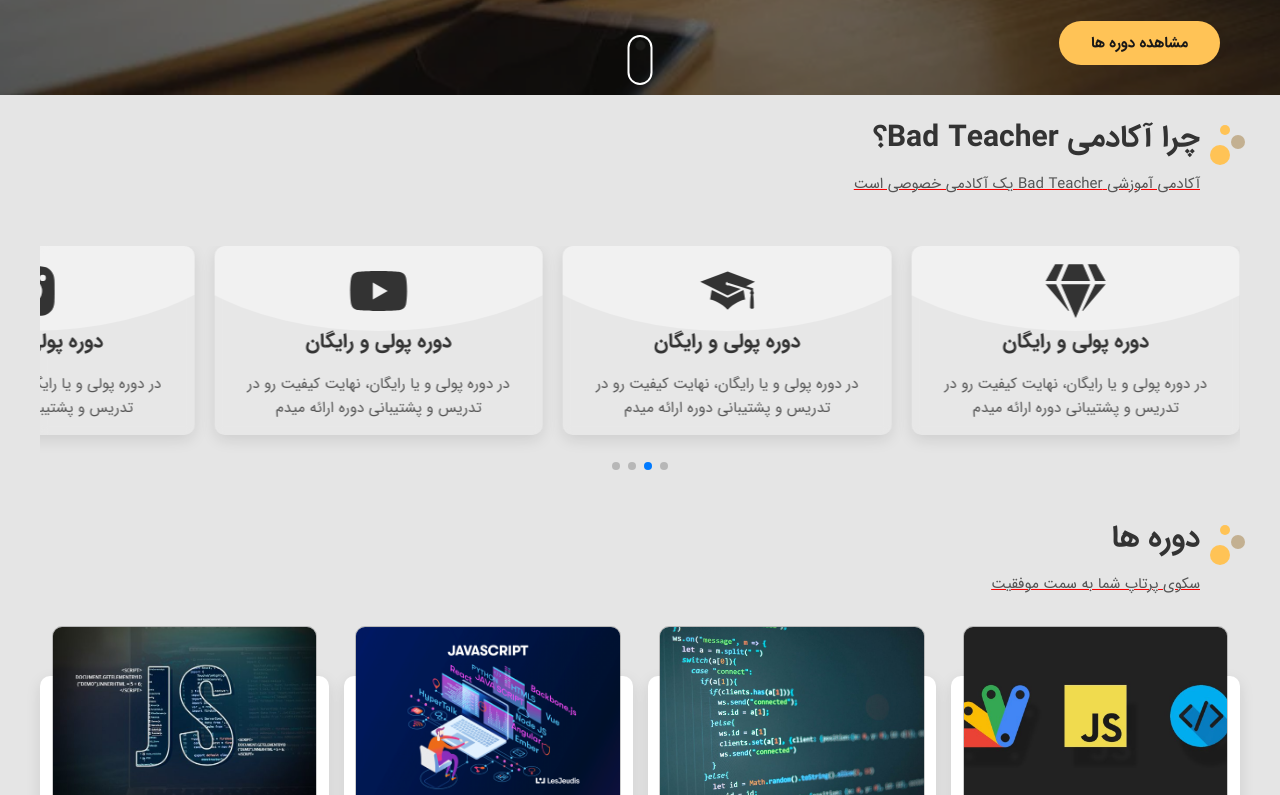
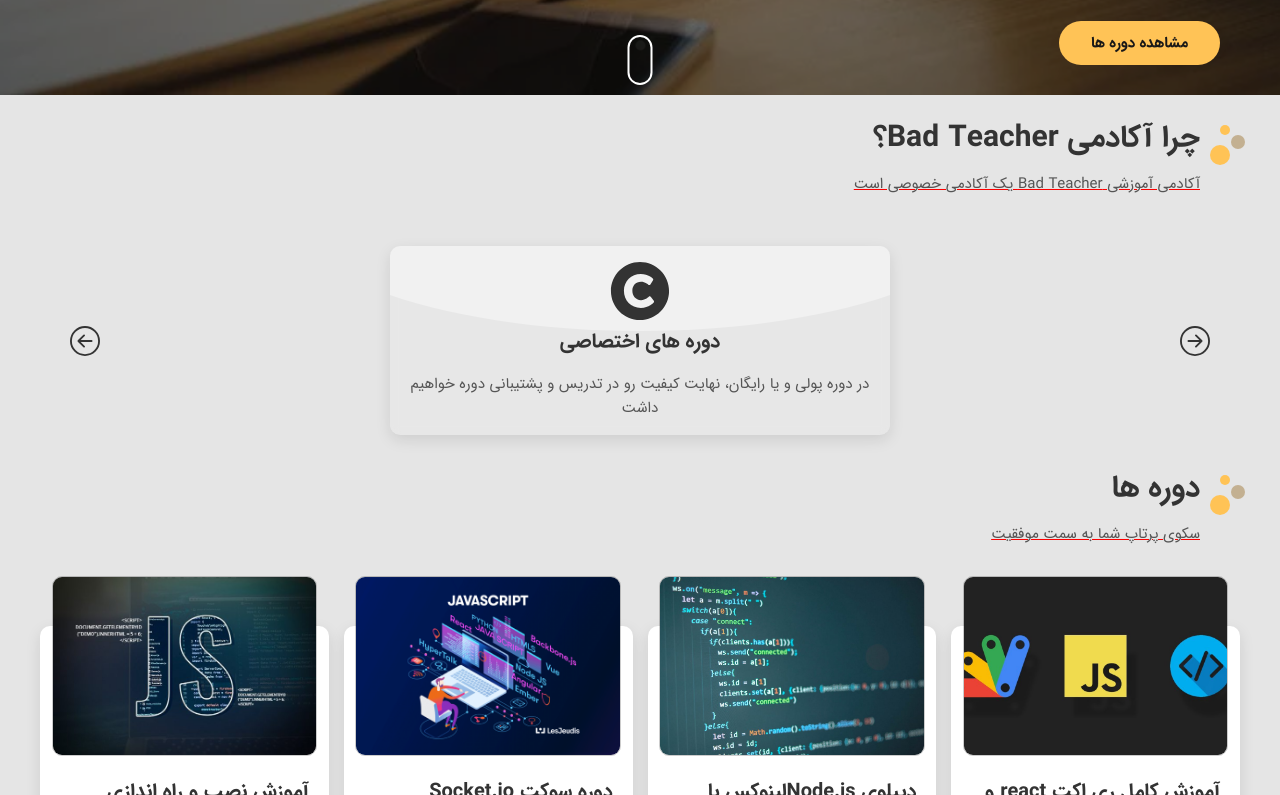
Before and after one commit to Amir-Bagjani/bad-teacher-final, a Next.js app: page / in a window 1280 px wide. Shown: the part 705-1500 px from the top of the page. Built offline with nearby package versions, Linux system fonts and the light colour scheme.

Commit message:
slider add to home page

```diff
--- a/components/FeaturesSwip.tsx
+++ b/components/FeaturesSwip.tsx
@@ -1,108 +1,100 @@
+import { useState } from "react";
+import { BsArrowLeftCircle, BsArrowRightCircle } from "react-icons/bs";
 import { FaCrown, FaGem, FaCopyright, FaYoutube } from "react-icons/fa";
 import { GiGraduateCap } from "react-icons/gi";
 import { RiInstagramFill } from "react-icons/ri";
-
-import { Swiper, SwiperSlide } from "swiper/react";
-import { Pagination, Autoplay } from "swiper";
-// Import Swiper styles
-import "swiper/css";
-import "swiper/css/pagination";
-
+//type
+type Slide = {
+  id: number;
+  icon: JSX.Element;
+  title: string;
+  description: string;
+};
 //style
 import styles from "../styles/component/FeatureSwip.module.scss";
 
+const featureDate = [
+  {
+    id: 1,
+    icon: <FaCopyright className={styles.icon} />,
+    title: "دوره های اختصاصی",
+    description:
+      "در دوره پولی و یا رایگان، نهایت کیفیت رو در تدریس و پشتیبانی دوره خواهیم داشت",
+  },
+  {
+    id: 2,
+    icon: <FaGem className={styles.icon} />,
+    title: "دوره های اختصاصی",
+    description:
+      "در دوره پولی و یا رایگان، نهایت کیفیت رو در تدریس و پشتیبانی دوره خواهیم داشت",
+  },
+  {
+    id: 3,
+    icon: <GiGraduateCap className={styles.icon} />,
+    title: "دوره های اختصاصی",
+    description:
+      "در دوره پولی و یا رایگان، نهایت کیفیت رو در تدریس و پشتیبانی دوره خواهیم داشت",
+  },
+  {
+    id: 4,
+    icon: <FaYoutube className={styles.icon} />,
+    title: "دوره های اختصاصی",
+    description:
+      "در دوره پولی و یا رایگان، نهایت کیفیت رو در تدریس و پشتیبانی دوره خواهیم داشت",
+  },
+  {
+    id: 5,
+    icon: <RiInstagramFill className={styles.icon} />,
+    title: "دوره های اختصاصی",
+    description:
+      "در دوره پولی و یا رایگان، نهایت کیفیت رو در تدریس و پشتیبانی دوره خواهیم داشت",
+  },
+  {
+    id: 6,
+    icon: <FaCrown className={styles.icon} />,
+    title: "دوره های اختصاصی",
+    description:
+      "در دوره پولی و یا رایگان، نهایت کیفیت رو در تدریس و پشتیبانی دوره خواهیم داشت",
+  },
+];
+
 const FeaturesSwip = () => {
-  return (
-    <Swiper
-      className={styles.featuresContent}
-      spaceBetween={20}
-      modules={[Autoplay, Pagination]}
-      autoplay={{
-        delay: 3500,
-      }}
-      pagination={{
-        clickable: true,
-      }}
-      breakpoints={{
-        0: {
-          slidesPerView: 1.5,
-        },
-        768: {
-          slidesPerView: 2.5,
-        },
-        1020: {
-          slidesPerView: 3.5,
-        },
-      }}
-    >
-      <SwiperSlide className={styles.box}>
-        <FaCopyright className={styles.icon} />
-        <div className={styles.content}>
-          <h3>دوره های اختصاصی</h3>
-          <p>
-            در دوره پولی و یا رایگان، نهایت کیفیت رو در تدریس و پشتیبانی دوره
-            ارائه میدم
-          </p>
-        </div>
-      </SwiperSlide>
-
-      <SwiperSlide className={styles.box}>
-        <FaGem className={styles.icon} />
-        <div className={styles.content}>
-          <h3>دوره پولی و رایگان</h3>
-          <p>
-            در دوره پولی و یا رایگان، نهایت کیفیت رو در تدریس و پشتیبانی دوره
-            ارائه میدم
-          </p>
-        </div>
-      </SwiperSlide>
-
-      <SwiperSlide className={styles.box}>
-        <GiGraduateCap className={styles.icon} />
-        <div className={styles.content}>
-          <h3>دوره پولی و رایگان</h3>
-          <p>
-            در دوره پولی و یا رایگان، نهایت کیفیت رو در تدریس و پشتیبانی دوره
-            ارائه میدم
-          </p>
-        </div>
-      </SwiperSlide>
-
-      <SwiperSlide className={styles.box}>
-        <FaYoutube className={styles.icon}  />
-        <div className={styles.content}>
-          <h3>دوره پولی و رایگان</h3>
-          <p>
-            در دوره پولی و یا رایگان، نهایت کیفیت رو در تدریس و پشتیبانی دوره
-            ارائه میدم
-          </p>
-        </div>
-      </SwiperSlide>
-
-      <SwiperSlide className={styles.box}>
-        <RiInstagramFill className={styles.icon}  />
-        <div className={styles.content}>
-          <h3>دوره پولی و رایگان</h3>
-          <p>
-            در دوره پولی و یا رایگان، نهایت کیفیت رو در تدریس و پشتیبانی دوره
-            ارائه میدم
-          </p>
-        </div>
-      </SwiperSlide>
-
-      <SwiperSlide className={styles.box}>
-        <FaCrown className={styles.icon} />
-        <div className={styles.content}>
-          <h3>اهمیت به زبان آموز</h3>
-          <p>
-            در دوره پولی و یا رایگان، نهایت کیفیت رو در تدریس و پشتیبانی دوره
-            ارائه میدم
-          </p>
-        </div>
-      </SwiperSlide>
-
-    </Swiper>
-  );
+  return <SlideItem slideItem={featureDate} />;
 };
 
 export default FeaturesSwip;
+
+const SlideItem = ({ slideItem }: { slideItem: Slide[] }) => {
+  const [current, setCurrent] = useState(0);
+  const length = slideItem.length;
+
+  const nextSlide = () => {
+    setCurrent((prev) => (prev === length - 1 ? 0 : prev + 1));
+  };
+  const prevSlide = () => {
+    setCurrent((prev) => (prev === 0 ? length - 1 : prev - 1));
+  };
+
+  //check if slideItem is array
+  if (!Array.isArray(slideItem) || slideItem.length === 0) return null;
+
+  return (
+    <div className={styles.boxContainer}>
+      <BsArrowRightCircle onClick={nextSlide} className={styles.arrowRight} />
+      <BsArrowLeftCircle onClick={prevSlide} className={styles.arrowLeft} />
+      {slideItem.map((data, ind) => (
+        <div
+          className={styles.box}
+          style={{ display: ind === current ? `block` : `none` }}
+          key={data.id}
+        >
+          {data.icon}
+          <div className={styles.content}>
+            <h3>{data.title}</h3>
+            <p>{data.description}</p>
+          </div>
+        </div>
+      ))}
+    </div>
+  );
+};
--- a/package.json
+++ b/package.json
@@ -19,7 +19,6 @@
     "react-icons": "^4.3.1",
     "react-redux": "^8.0.2",
     "sass": "^1.52.1",
-    "swiper": "^8.1.6",
     "yup": "^0.32.11"
   },
   "devDependencies": {
--- a/pages/index.tsx
+++ b/pages/index.tsx
@@ -1,5 +1,4 @@
 import { NextPageWithLayout } from '../types/model'
-import { blogs } from '../fakeData/blogs'
 
 //components
 import Link from 'next/link'
@@ -16,6 +15,7 @@ import styles from '../styles/page/Home.module.scss'
 
 //fetch data
 import { cartData } from '../fakeData/cartData'
+import { blogs } from '../fakeData/blogs'
 
 
 const Home: NextPageWithLayout = () => {
--- a/styles/component/FeatureSwip.module.scss
+++ b/styles/component/FeatureSwip.module.scss
@@ -1,21 +1,45 @@
 @import "styles/config";
 
-.featuresContent {
+.boxContainer {
+  position: relative;
+  display: flex;
+  align-items: center;
+  justify-content: center;
+
+  .arrowRight {
+    position: absolute;
+    z-index: 10000;
+    top: calc(50% - 1.5rem);
+    right: 3rem;
+    font-size: 3rem;
+    color: var(--heading-color);
+    user-select: none;
+  }
+  .arrowLeft {
+    position: absolute;
+    z-index: 10000;
+    top: calc(50% - 1.5rem);
+    left: 3rem;
+    font-size: 3rem;
+    color: var(--heading-color);
+    user-select: none;
+  }
+
   .box {
     background-color: rgba(255, 255, 255, 0.1);
     position: relative;
     z-index: 0;
     overflow: hidden;
     backdrop-filter: blur(5px);
-    width: 400px;
+    width: 50vw;
+    max-width: 500px;
     border-radius: 1rem;
     padding: 1.5rem;
     box-shadow: var(--box-shadow);
-    margin-bottom: 5rem;
     text-align: center;
-    cursor: grabbing;
+    animation: move 0.2s linear;
 
-    &::before{
+    &::before {
       content: "";
       position: absolute;
       z-index: -1;
@@ -25,11 +49,7 @@
       width: 150%;
       height: 150%;
       border-radius: 50%;
-      background-color:rgba(255, 255, 255, 0.4);
-
-      @media (max-width: 767px) {
-        // top: -180%;
-      }
+      background-color: rgba(255, 255, 255, 0.4);
     }
 
     .icon {
@@ -48,3 +68,14 @@
     }
   }
 }
+
+@keyframes move {
+  0% {
+    clip-path: polygon(50% 50%, 50% 50%, 50% 50%, 50% 50%);
+    opacity: 0;
+  }
+  100% {
+    clip-path: polygon(0 0, 100% 0%, 100% 100%, 0% 100%);
+    opacity: 1;
+  }
+}
--- a/styles/globals.scss
+++ b/styles/globals.scss
@@ -1,5 +1,4 @@
 @import "config";
-// @import url("https://fonts.googleapis.com/css2?family=Allan&display=swap");
 
 :root {
   --font-color: #555;
@@ -49,7 +48,6 @@ section {
 }
 i,
 svg {
-  //icons
   cursor: pointer;
 }
 a {
```
Also changed, not shown: 1 other file (tests, documents, lock files or other folders).
